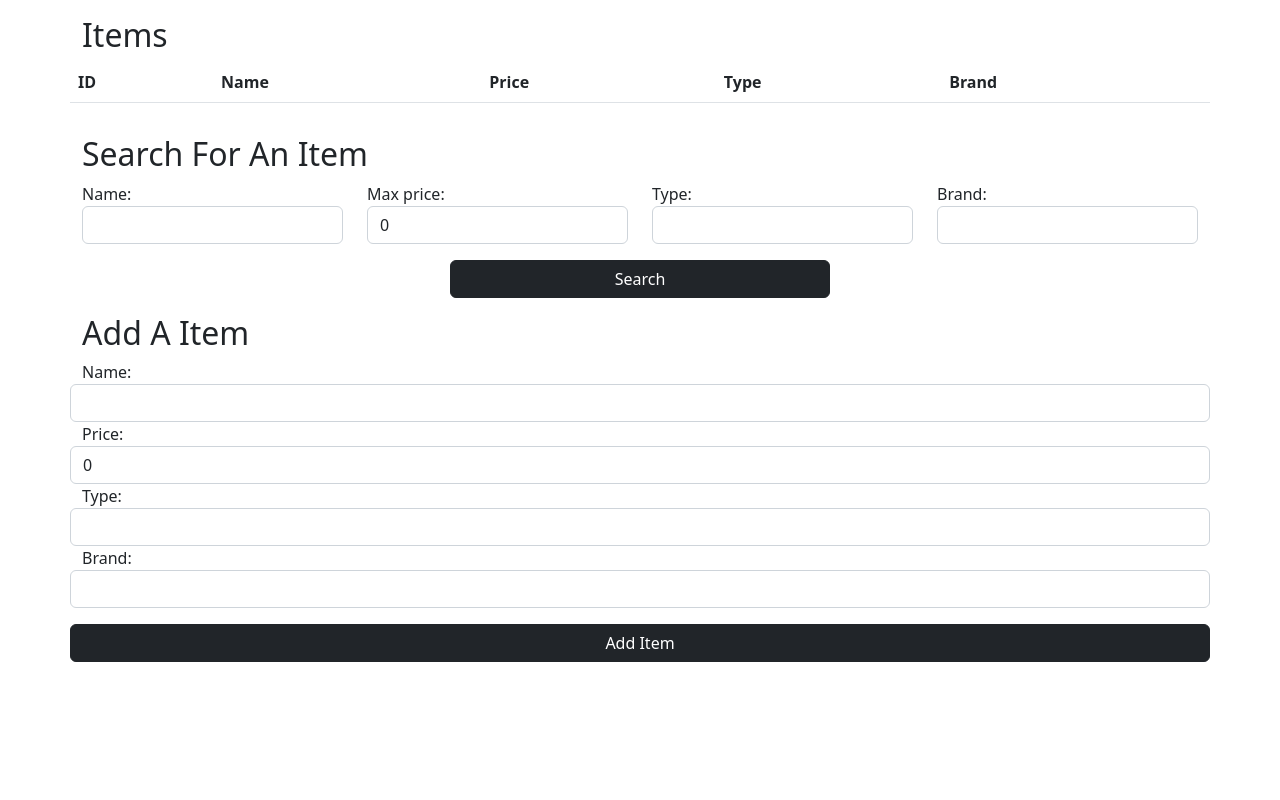
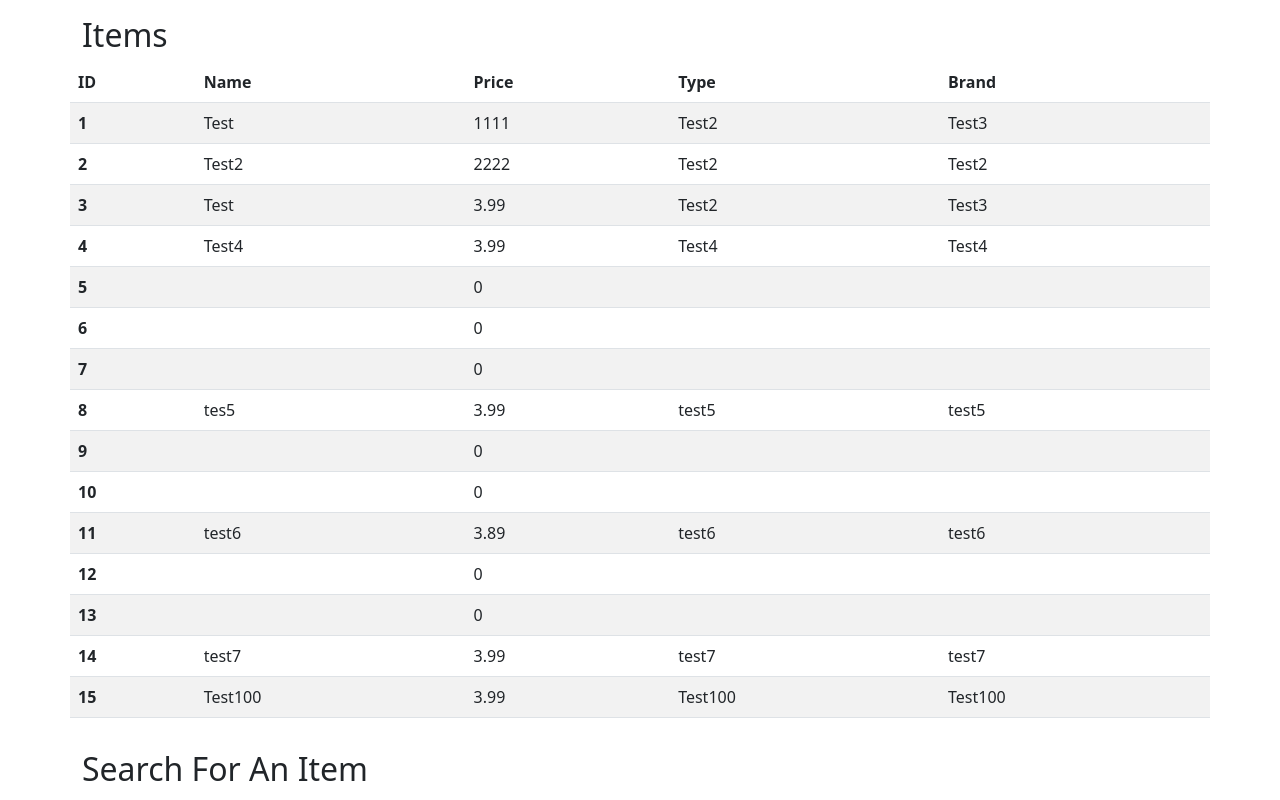
Before and after one commit to sanjeevz3009/React2, a React (Create React App) app in the folder inventory/: page / in a window 1280 px wide. Shown: the top 800 px of the page. Built offline with nearby package versions, Linux system fonts and the light colour scheme; data requests are answered from the project's data file.

Commit message:
Lifecycle Methods & hooks useEffect

```diff
--- a/inventory/db.json
+++ b/inventory/db.json
@@ -13,6 +13,97 @@
       "type": "Test2",
       "brand": "Test2",
       "id": 2
+    },
+    {
+      "name": "Test",
+      "price": "3.99",
+      "type": "Test2",
+      "brand": "Test3",
+      "id": 3
+    },
+    {
+      "name": "Test4",
+      "price": "3.99",
+      "type": "Test4",
+      "brand": "Test4",
+      "id": 4
+    },
+    {
+      "name": "",
+      "price": 0,
+      "type": "",
+      "brand": "",
+      "id": 5
+    },
+    {
+      "name": "",
+      "price": 0,
+      "type": "",
+      "brand": "",
+      "id": 6
+    },
+    {
+      "name": "",
+      "price": 0,
+      "type": "",
+      "brand": "",
+      "id": 7
+    },
+    {
+      "name": "tes5",
+      "price": "3.99",
+      "type": "test5",
+      "brand": "test5",
+      "id": 8
+    },
+    {
+      "name": "",
+      "price": 0,
+      "type": "",
+      "brand": "",
+      "id": 9
+    },
+    {
+      "name": "",
+      "price": 0,
+      "type": "",
+      "brand": "",
+      "id": 10
+    },
+    {
+      "name": "test6",
+      "price": "3.89",
+      "type": "test6",
+      "brand": "test6",
+      "id": 11
+    },
+    {
+      "name": "",
+      "price": 0,
+      "type": "",
+      "brand": "",
+      "id": 12
+    },
+    {
+      "name": "",
+      "price": 0,
+      "type": "",
+      "brand": "",
+      "id": 13
+    },
+    {
+      "name": "test7",
+      "price": "3.99",
+      "type": "test7",
+      "brand": "test7",
+      "id": 14
+    },
+    {
+      "name": "Test100",
+      "price": "3.99",
+      "type": "Test100",
+      "brand": "Test100",
+      "id": 15
     }
   ]
 }
--- a/inventory/src/App.js
+++ b/inventory/src/App.js
@@ -1,9 +1,10 @@
 import './App.css';
 import { PropTypes } from "prop-types";
-import { useState } from "react";
+import { useState, useEffect } from "react";
 import SearchBar from "./SearchBar";
 import AddItem from "./AddItem";
 import ItemsDisplay from './ItemsDisplay';
+import Test from "./Class";
 import styled from "styled-components";
 
 // const Title = styled.h1`
@@ -14,6 +15,12 @@
 function App() {
   const [filters, setFilters] = useState({});
   const [data, setData] = useState({ items: [] });
+
+  useEffect(() => {
+    fetch("http://localhost:3000/items")
+    .then((response) => response.json())
+    .then((data) => setData({ items: data }));
+  }, []);
 
   const updateFilters = (searchParams) => {
     setFilters(searchParams);
@@ -28,7 +35,7 @@
         "Content-Type": "application/json"
       },
       body: JSON.stringify(item)
-    }
+    };
     fetch("http://localhost:3000/items", requestOptions)
     .then((response) => response.json())
     .then((data) => {
@@ -42,37 +49,37 @@
     PUT: Updating info or data on the server
     DELETE: Deletes data from the server
     */
-  }
+  };
 
   const filterData = (data) => {
     const filteredData = [];
 
     if (!filters.name) {
       return data;
-    }
+    };
 
     for (const item of data) {
         if (filters.name !== "" && item.name !== filters.name) {
           continue;
-        }
+        };
 
         if (filters.price !== 0 && item.price > filters.price) {
           continue;
-        }
+        };
 
         if (filters.type !== "" && item.type !== filters.type) {
           continue;
-        }
+        };
 
         if (filters.brand !== "" && item.brand !== filters.brand) {
           continue;
-        }
+        };
 
         filteredData.push(item);
-    }
+    };
 
     return filteredData;
-  }
+  };
 
   return (
     <div className="container">
--- /dev/null
+++ b/inventory/src/Class.js
@@ -0,0 +1,37 @@
+import React from "react";
+
+export default class Test extends React.Component {
+    constructor(props) {
+        super(props);
+        this.state = {
+            count: 0
+        };
+    };
+
+    componentDidMount() {
+        console.log("Mounted!");
+    };
+
+    componentDidUpdate() {
+        console.log("Updated!");
+    };
+
+    componentWillUnmount() {
+        console.log("Clean up!");
+    };
+
+    clickedButton() {
+        this.setState({ count: this.state.count + 1 });
+        console.log("Clicked!");
+        this.props.destroy(false);
+    };
+
+    render() {
+        return (
+            <div>
+                <p>Clicked: {this.state.count}</p>
+                <button className="btn btn-primary" onClick={() => this.clickedButton()}>Click Me!</button>
+            </div>
+        );
+    };
+}
```
